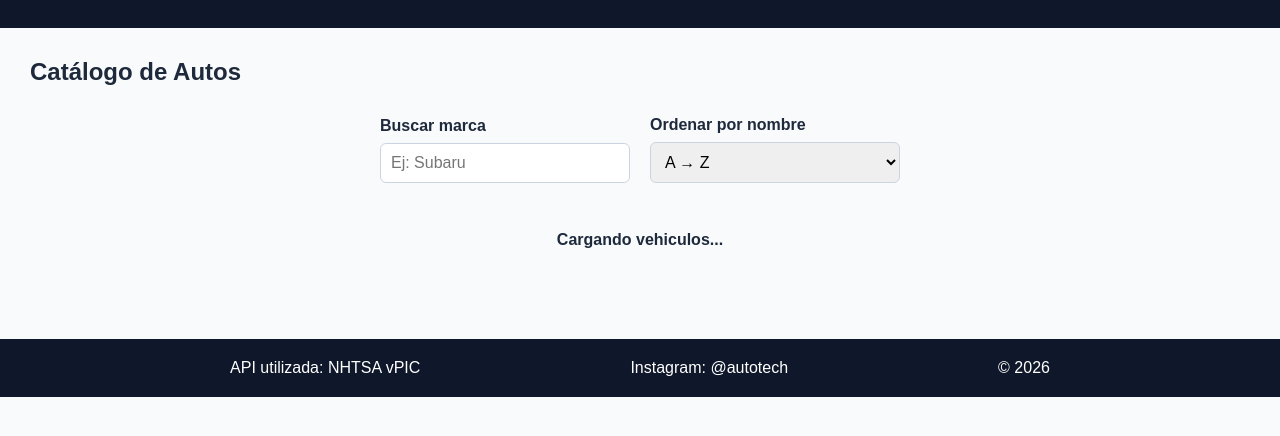
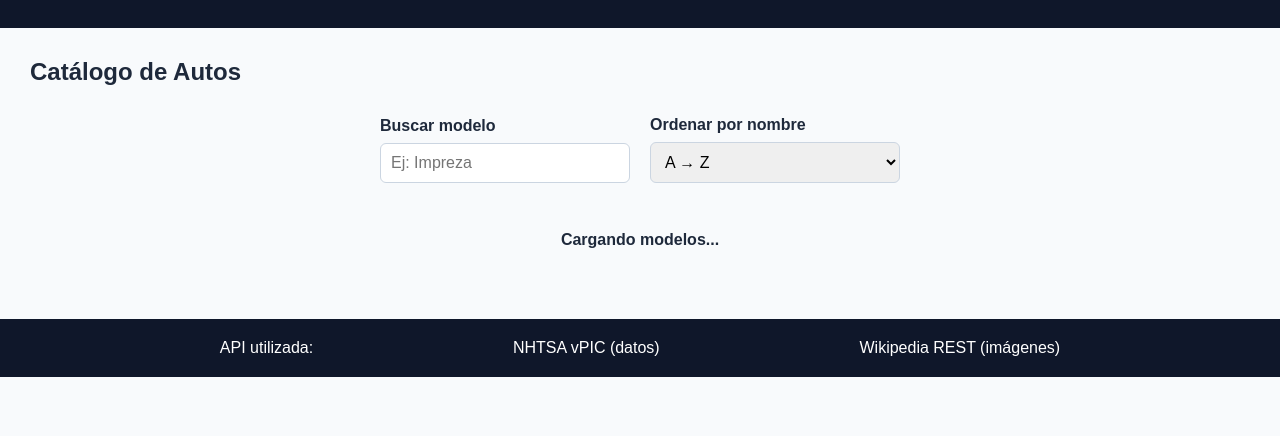
Before and after one commit to AguirreDN/autotech, a website built with Vite: page catalogo.html in a window 1280 px wide. Shown: the part 56-492 px from the top of the page. Built offline with nearby package versions, Linux system fonts and the light colour scheme.

Commit message:
Modificar label, estado y footer

```diff
--- a/catalogo.html
+++ b/catalogo.html
@@ -17,8 +17,8 @@
       <h2>Catálogo de Autos</h2>
       <form id="controles" class="controles" role="search">
         <section class="campo">
-          <label for="busqueda">Buscar marca</label>
-          <input id="busqueda" type="search" placeholder="Ej: Subaru" />
+          <label for="busqueda">Buscar modelo</label>
+          <input id="busqueda" type="search" placeholder="Ej: Impreza" />
         </section>
         <section class="campo">
           <label for="orden">Ordenar por nombre</label>
@@ -29,13 +29,13 @@
         </section>
       </form>
       <br />
-      <p id="estado">Cargando vehiculos...</p>
-      <section id="catalogo" class="grid"></section>
+      <p id="estado">Cargando modelos...</p>
+      <section id="grilla" class="grilla" aria-label="Modelos"></section>
     </main>
     <footer>
-      <p>API utilizada: NHTSA vPIC</p>
-      <p>Instagram: @autotech</p>
-      <p>© 2026</p>
+      <p>API utilizada:</p>
+      <p>NHTSA vPIC (datos)</p>
+      <p>Wikipedia REST (imágenes)</p>
     </footer>
     <script type="module" src="/src/catalogo.js"></script>
   </body>
```
